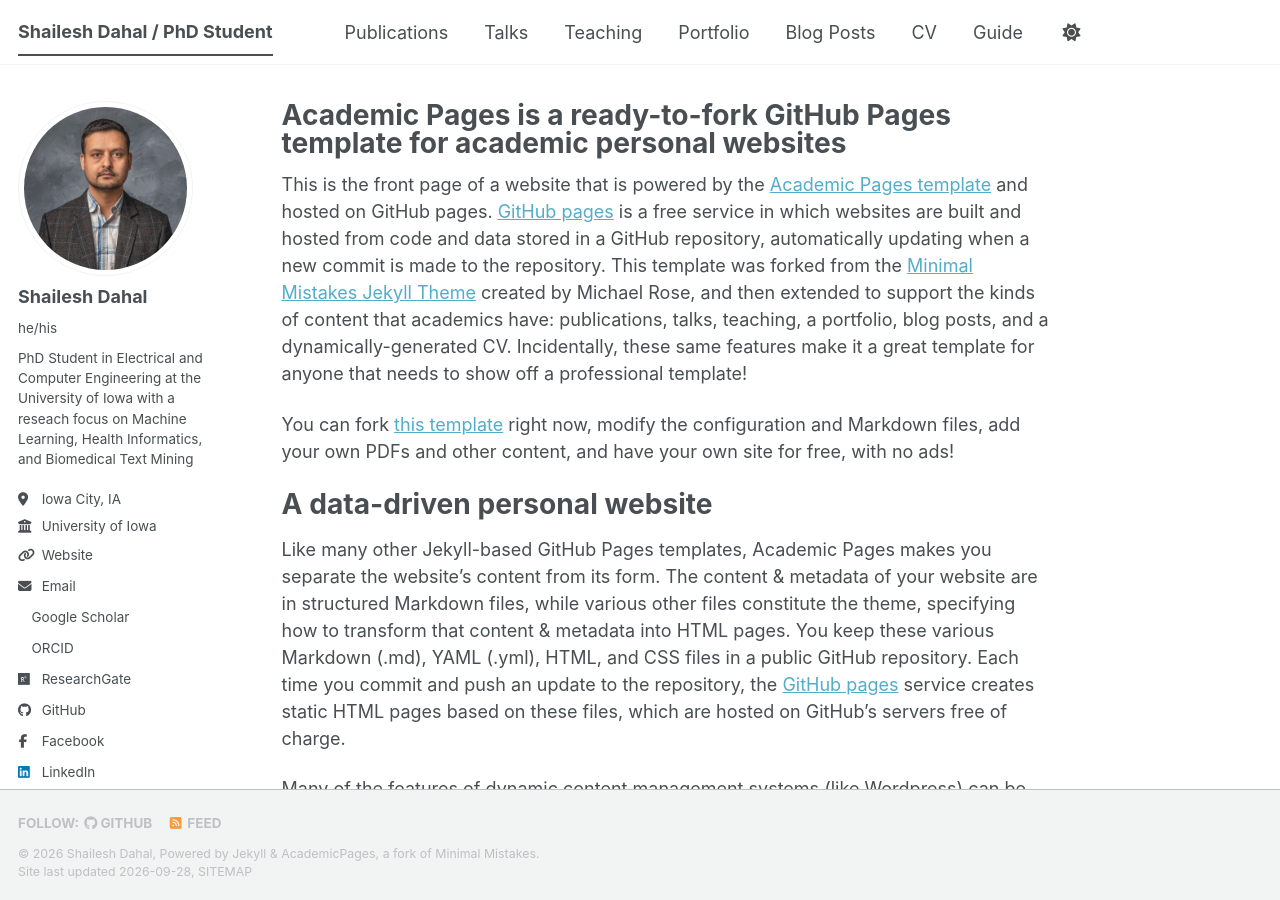
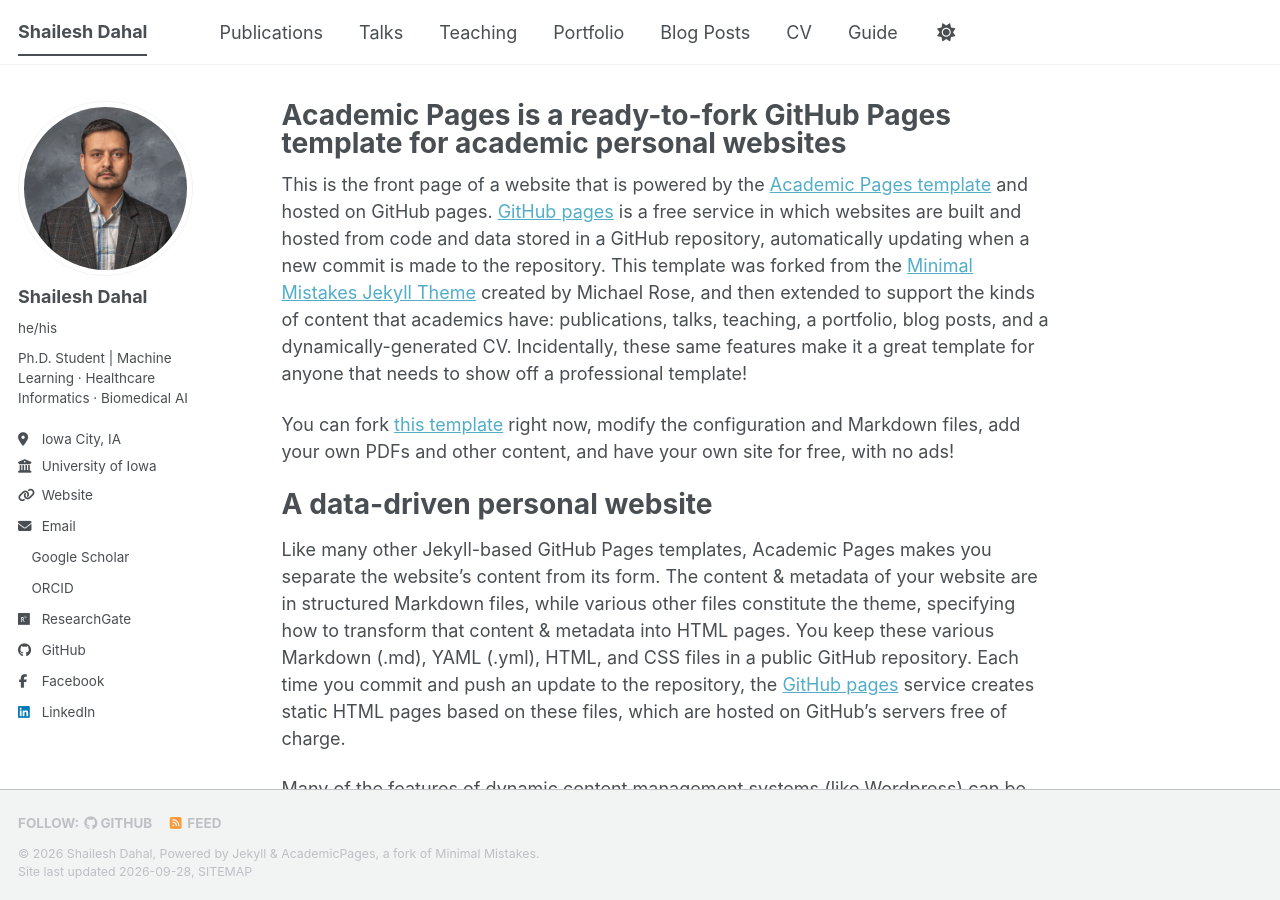
Before and after one commit to shaileshdahal/shaileshdahal.github.io, a Jekyll site: the page built from _pages/about.md, in a window 1280 px wide and 900 px high. Built offline with Jekyll 4.4.1, drawn with Linux system fonts in a browser that asks for light colours; a style sheet for code colours, icons or effects is not loaded; part of the change alters nothing that is shown.

Commit message:
Customize site profile and research focus

```diff
--- a/_config.yml
+++ b/_config.yml
@@ -9,13 +9,12 @@
 # Basic Site Settings
 locale                   : "en-US"
 site_theme               : "default" # The available themes options are "default", "air", "sunrise", "mint", "dirt" and "contrast"
-title                    : "Shailesh Dahal / PhD Student"
+title                    : "Shailesh Dahal"
 title_separator          : "-"
 name                     : &name "Shailesh Dahal"
-description              : &description "Shailesh Dahal's academic portfolio"   # Update this with a general description of your site, this is the default if not overridden by a page
-url                      : https://shaileshdahal.github.io # The base hostname & protocol for your site e.g. "https://[your GitHub username].github.io",
-                                                           # or if you already have some other page hosted on Github then use "https://[your GitHub username].github.io/[Your Repo Name]"
-baseurl                  : "" # the subpath of your site, e.g. "/blog"
+description              : &description "Ph.D. student working on machine learning, generative models, healthcare informatics, and biomedical AI."
+url                      : https://shaileshdahal.github.io
+baseurl                  : ""
 repository               : "shaileshdahal/shaileshdahal.github.io"
 
 # Site Author - The following control what appear as part of the author content on the side bar.
@@ -26,61 +25,60 @@ author:
   avatar           : "1773100362630.jpeg"
   name             : "Shailesh Dahal"
   pronouns         : "he/his"
-  bio              : "PhD Student in Electrical and Computer Engineering at the University of Iowa with a reseach focus on Machine Learning, Health Informatics, and Biomedical Text Mining"
+  bio              : "Ph.D. Student | Machine Learning · Healthcare Informatics · Biomedical AI"
   location         : "Iowa City, IA"
   employer         : "University of Iowa"
   uri              : "https://shaileshdahal.github.io/"
   email            : "shailesh-dahal@uiowa.edu"
 
   # Academic websites
-  academia         : # URL
-  arxiv            : # URL - Update with the correct link to your profile
+  academia         :
+  arxiv            :
   googlescholar    : "https://scholar.google.com/citations?user=yMbkQWEAAAAJ&hl=en"
-  inspire-hep      : # URL
-  impactstory      : # URL
+  inspire-hep      :
+  impactstory      :
   orcid            : "https://orcid.org/0009-0006-1485-9096"
-  semantic         : # URL
-  ssrn             : # URL
-  pubmed           : #"https://www.ncbi.nlm.nih.gov/pubmed/?term=john+snow"
+  semantic         :
+  ssrn             :
+  pubmed           :
   researchgate     : "https://www.researchgate.net/profile/Shailesh-Dahal-2"
-  scopus           : # URL
-  zotero           : # URL
-
+  scopus           :
+  zotero           :
 
   # Repositories and software development
-  bitbucket        : # Username - Update with your username on the site
-  codepen          : # Username
-  dribbble         : # Username
+  bitbucket        :
+  codepen          :
+  dribbble         :
   github           : "shaileshdahal"
-  kaggle           : # Username
-  stackoverflow    : # User number or user number and name (i.e., use "1" or "1/jeff-atwood")
+  kaggle           :
+  stackoverflow    :
 
   # Social media
-  artstation       : # Username
-  bluesky          : #"bsky.app" # Replace this with you Bluesky username
+  artstation       :
+  bluesky          :
   facebook         : "dahalsailesh"
-  flickr           : # Username
-  foursquare       : # Username
-  goodreads        : # Username
-  google_plus      : # Username
-  keybase          : # Username
-  instagram        : # Username
-  lastfm           : # Username
+  flickr           :
+  foursquare       :
+  goodreads        :
+  google_plus      :
+  keybase          :
+  instagram        :
+  lastfm           :
   linkedin         : "shailesh-dahal-4935aa12a/"
-  mastodon         : # URL
-  medium           : # URL
-  pinterest        : # Username
-  soundcloud       : # Username
-  steam            : # Username
-  telegram         : # URL
-  tumblr           : # Username
-  twitter          : # Username for X / Twitter
-  vine             : # Username
-  weibo            : # Username
-  wikipedia        : # Username
-  xing             : # Username
-  youtube          : # Username
-  zhihu            : # Username
+  mastodon         :
+  medium           :
+  pinterest        :
+  soundcloud       :
+  steam            :
+  telegram         :
+  tumblr           :
+  twitter          :
+  vine             :
+  weibo            :
+  wikipedia        :
+  xing             :
+  youtube          :
+  zhihu            :
 
 # Publication Category - The following the list of publication categories and their headings
 publication_category:
@@ -92,25 +90,25 @@ publication_category:
     title: 'Conference Papers'
 
 # Site Settings
-teaser                   :  # filename of teaser fallback teaser image placed in /images/ for social media previews
-breadcrumbs              : false # true, false (default)
+teaser                   :
+breadcrumbs              : false
 words_per_minute         : 160
 future                   : true
-read_more                : "disabled" # if enabled, adds "Read more" links to excerpts
-talkmap_link             : false      #change to true to add link to talkmap on talks page
+read_more                : "disabled"
+talkmap_link             : false
 comments:
-  provider               : # false (default), "disqus", "discourse", "facebook", "google-plus", "staticman", "custom"
+  provider               :
   disqus:
     shortname            :
   discourse:
-    server               : # https://meta.discourse.org/t/embedding-discourse-comments-via-javascript/31963 , e.g.: meta.discourse.org
+    server               :
   facebook:
     appid                :
-    num_posts            : # 5 (default)
-    colorscheme          : # "light" (default), "dark"
+    num_posts            :
+    colorscheme          :
 staticman:
   allowedFields          : ['name', 'email', 'url', 'message']
-  branch                 : "gh-pages" # "master", "gh-pages"
+  branch                 : "gh-pages"
   commitMessage          : "New comment."
   filename               : comment-{@timestamp}
   format                 : "yml"
@@ -123,18 +121,16 @@ staticman:
     date:
       type               : "date"
       options:
-        format           : "iso8601" # "iso8601" (default), "timestamp-seconds", "timestamp-milliseconds"
+        format           : "iso8601"
 atom_feed:
-  hide                   : false     # change to true to hide the RSS feed in the footer
-  path                   : # blank (default) uses feed.xml
-
+  hide                   : false
+  path                   :
 
 # SEO Related
 google_site_verification :
 bing_site_verification   :
 alexa_site_verification  :
 yandex_site_verification :
-
 
 # Social Sharing
 twitter:
@@ -143,22 +139,18 @@ facebook:
   username               :
   app_id                 :
   publisher              :
-og_image                 :  # Social media default site image
-og_description           :  # Social media default site image description
-# For specifying social profiles
-# - https://developers.google.com/structured-data/customize/social-profiles
+og_image                 :
+og_description           :
 social:
-  type                   : # Person or Organization (defaults to Person)
-  name                   : # If the user or organization name differs from the site's name
-  links: # An array of links to social media profiles
-
+  type                   :
+  name                   :
+  links:
 
 # Analytics
 analytics:
-  provider               :  "false" # false (default), "google", "google-universal", "google-analytics-4", "custom"
+  provider               : "false"
   google:
     tracking_id          :
-
 
 # Reading Files
 include:
@@ -198,14 +190,12 @@ keep_files:
 encoding: "utf-8"
 markdown_ext: "markdown,mkdown,mkdn,mkd,md"
 
-
 # Conversion
 markdown: kramdown
 highlighter: rouge
 lsi: false
 excerpt_separator: "\n\n"
 incremental: false
-
 
 # Markdown Processing
 kramdown:
@@ -217,7 +207,6 @@ kramdown:
   toc_levels: 1..6
   smart_quotes: lsquo,rsquo,ldquo,rdquo
   enable_coderay: false
-
 
 # These settings control the types of collections used by the template
 collections:
@@ -234,10 +223,8 @@ collections:
     output: true
     permalink: /:collection/:path/
 
-
 # These settings control how pages and collections are included in the site
 defaults:
-  # _posts
   - scope:
       path: ""
       type: posts
@@ -248,14 +235,12 @@ defaults:
       comments: true
       share: true
       related: true
-  # _pages
   - scope:
       path: ""
       type: pages
     values:
       layout: single
       author_profile: true
-  # _teaching
   - scope:
       path: ""
       type: teaching
@@ -264,7 +249,6 @@ defaults:
       author_profile: true
       share: true
       comments: true
-  # _publications
   - scope:
       path: ""
       type: publications
@@ -273,7 +257,6 @@ defaults:
       author_profile: true
       share: true
       comments: true
-  # _portfolio
   - scope:
       path: ""
       type: portfolio
@@ -282,7 +265,6 @@ defaults:
       author_profile: true
       share: true
       comment: true
-  # _talks
   - scope:
       path: ""
       type: talks
@@ -291,19 +273,14 @@ defaults:
       author_profile: true
       share: true
 
-
 # Sass/SCSS
 sass:
   sass_dir: _sass
-  style: compressed # https://sass-lang.com/documentation/file.SASS_REFERENCE.html#output_style
-
+  style: compressed
 
 # Outputting
 permalink: /:categories/:title/
-# paginate: 5 # amount of posts to show
-# paginate_path: /page:num/
-timezone: Etc/UTC # https://en.wikipedia.org/wiki/List_of_tz_database_time_zones
-
+timezone: Etc/UTC
 
 # Plugins
 plugins:
@@ -314,7 +291,6 @@ plugins:
   - jekyll-redirect-from
   - jemoji
 
-# Mimic GitHub Pages with --safe
 whitelist:
   - jekyll-feed
   - jekyll-gist
@@ -323,38 +299,15 @@ whitelist:
   - jekyll-redirect-from
   - jemoji
 
-
 # Archives
-#  Type
-#  - GitHub Pages compatible archive pages built with Liquid ~> type: liquid (default)
-#  - Jekyll Archives plugin archive pages ~> type: jekyll-archives
-#  Path (examples)
-#  - Archive page should exist at path when using Liquid method or you can
-#    expect broken links (especially with breadcrumbs enabled)
-#  - <base_path>/tags/my-awesome-tag/index.html ~> path: /tags/
-#  - <base_path/categories/my-awesome-category/index.html ~> path: /categories/
-#  - <base_path/my-awesome-category/index.html ~> path: /
 category_archive:
   type: liquid
   path: /categories/
 tag_archive:
   type: liquid
   path: /tags/
-# https://github.com/jekyll/jekyll-archives
-# jekyll-archives:
-#   enabled:
-#     - categories
-#     - tags
-#   layouts:
-#     category: archive-taxonomy
-#     tag: archive-taxonomy
-#   permalinks:
-#     category: /categories/:name/
-#     tag: /tags/:name/
-
 
 # HTML Compression
-# - https://jch.penibelst.de/
 compress_html:
   clippings: all
   ignore:
```
